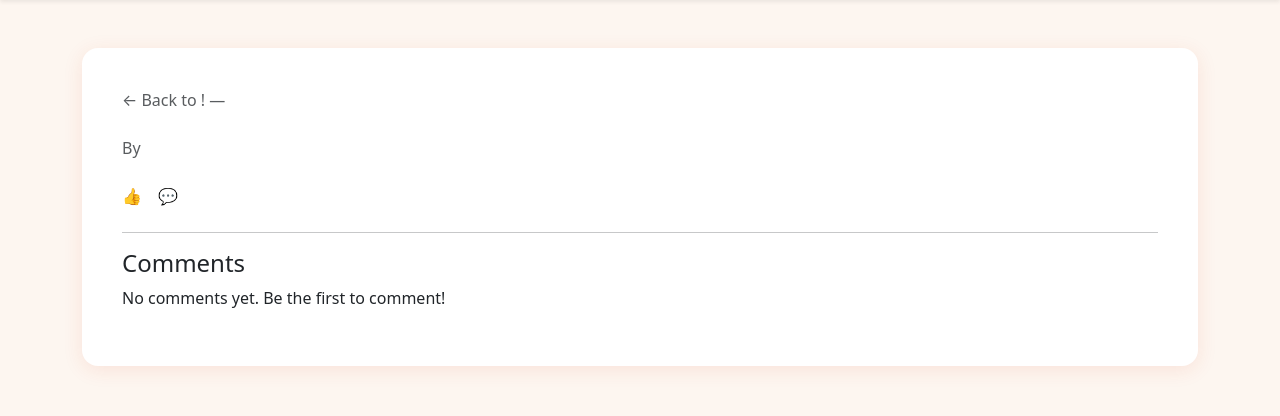
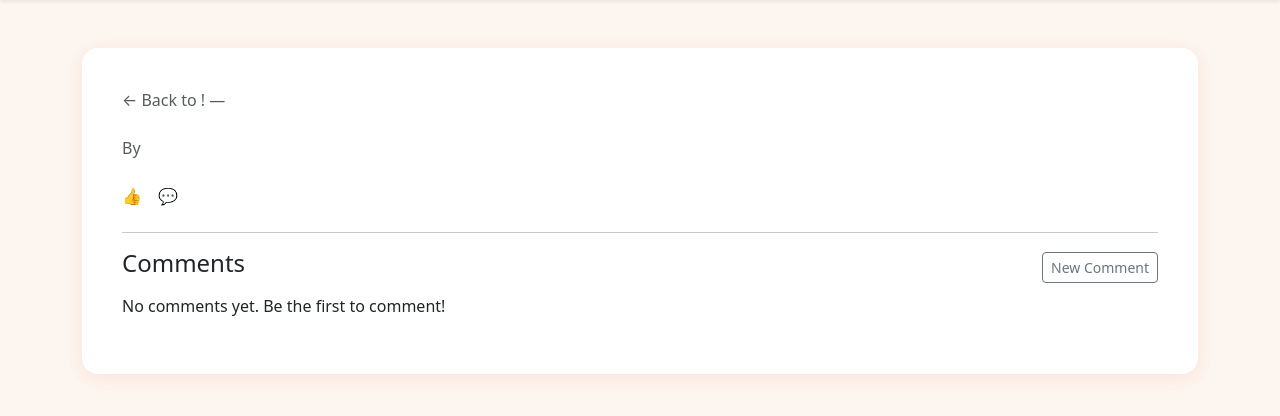
Before and after one commit to brianHarder/Rabble, a Django app: template src/templates/rabble/post_detail.html in a window 1280 px wide. Shown: the part 74-490 px from the top of the page. Run offline with Django 3.2, Linux system fonts and the light colour scheme; the template is opened without the code that fills it, so the values that code supplies are empty.

Commit message:
comments functionality

```diff
--- a/src/rabble/urls.py
+++ b/src/rabble/urls.py
@@ -11,4 +11,7 @@ urlpatterns = [
     path("!<slug:subrabble_community_id>/new", views.post_create, name="post-create"),
     path("!<slug:subrabble_community_id>/<int:pk>/edit", views.post_edit, name="post-edit"),
     path("!<slug:subrabble_community_id>/<int:pk>/delete", views.post_delete, name="post-delete"),
+    path("!<slug:subrabble_community_id>/<int:pk>/new", views.comment_create, name="comment-create"),
+    path("!<slug:subrabble_community_id>/<int:post_id>/<int:pk>/edit", views.comment_edit, name="comment-edit"),
+    path("!<slug:subrabble_community_id>/<int:post_id>/<int:pk>/delete", views.comment_delete, name="comment-delete"),
 ]
--- a/src/templates/rabble/post_detail.html
+++ b/src/templates/rabble/post_detail.html
@@ -14,31 +14,53 @@
     <p class="text-muted">By {{ post.user_id.username }}</p>
     <p>{{ post.body }}</p>
 
-    <div class="d-flex justify-content-start align-items-center gap-3 mt-4">
+    <div class="d-flex justify-content-between align-items-center gap-3 mt-4">
+        <div class="d-flex align-items-center gap-3">
             <span>👍 {{ post.post_likes.count }}</span>
             <span>💬 {{ post.comment_set.count }}</span>
+        </div>
         {% if user.is_authenticated and user == post.user_id %}
-        <a href="{% url 'post-edit' subrabble.subrabble_community_id post.pk %}" class="btn btn-outline-secondary btn-sm ms-2">
+        <div class="d-flex align-items-center gap-3 ms-auto">
+            <a href="{% url 'post-edit' subrabble.subrabble_community_id post.pk %}" class="btn btn-outline-secondary btn-sm">
                 Edit Post
             </a>
-        <a href="{% url 'post-delete' subrabble.subrabble_community_id post.pk %}" class="btn btn-outline-secondary btn-sm ms-2">
+            <a href="{% url 'post-delete' subrabble.subrabble_community_id post.pk %}" class="btn btn-outline-secondary btn-sm">
                 Delete Post
             </a>
+        </div>
         {% endif %}
     </div>
+
 </div>
 
 <hr>
 
+<div class="d-flex justify-content-between align-items-center mb-2">
     <h4>Comments</h4>
+    <a href="{% url 'comment-create' subrabble.subrabble_community_id post.pk %}" class="btn btn-outline-secondary btn-sm">
+        New Comment
+    </a>
+</div>
 
 {% if post.comment_set.count > 0 %}
     <ul class="list-group mb-3">
         {% for comment in post.comment_set.all %}
             <li class="list-group-item">
+                <div class="d-flex justify-content-between align-items-start">
+                    <div>
                         <p>{{ comment.text }}</p>
-                <div class="d-flex justify-content-between">
                         <small class="text-muted">By {{ comment.user_id.username }}</small>
+                    </div>
+                    {% if user.is_authenticated and user == comment.user_id %}
+                        <div class="d-flex flex-column gap-1 ms-3">
+                            <a href="{% url 'comment-edit' subrabble.subrabble_community_id post.pk comment.pk %}" class="btn btn-outline-secondary btn-sm">
+                                Edit
+                            </a>
+                            <a href="{% url 'comment-delete' subrabble.subrabble_community_id post.pk comment.pk %}" class="btn btn-outline-secondary btn-sm">
+                                Delete
+                            </a>
+                        </div>
+                    {% endif %}
                 </div>
             </li>
         {% endfor %}
```
Also changed, not shown: src/rabble/forms.py (+12 -1 lines), src/rabble/views.py (+58 -6 lines), src/templates/rabble/comment_delete.html (added, +18 -0 lines). Lines whose indentation alone changed are shown as unchanged.
